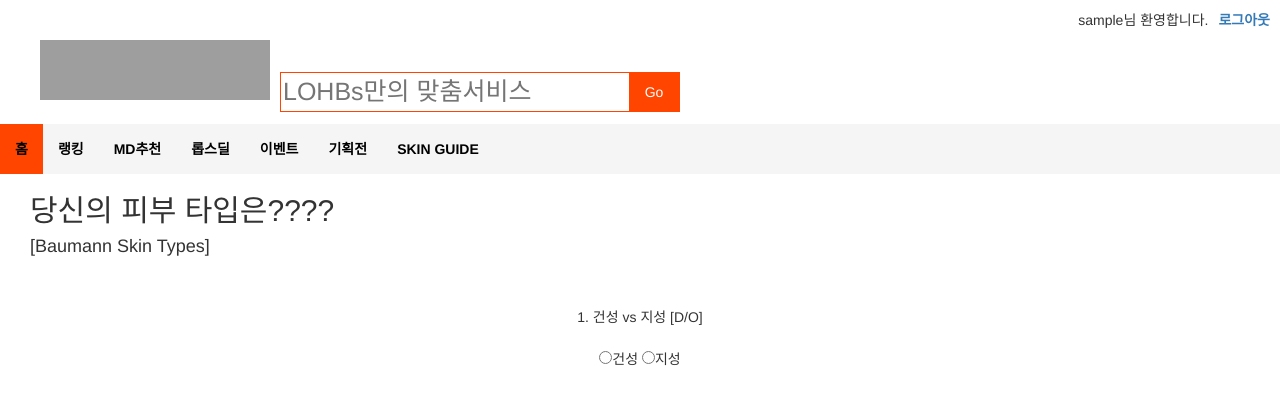
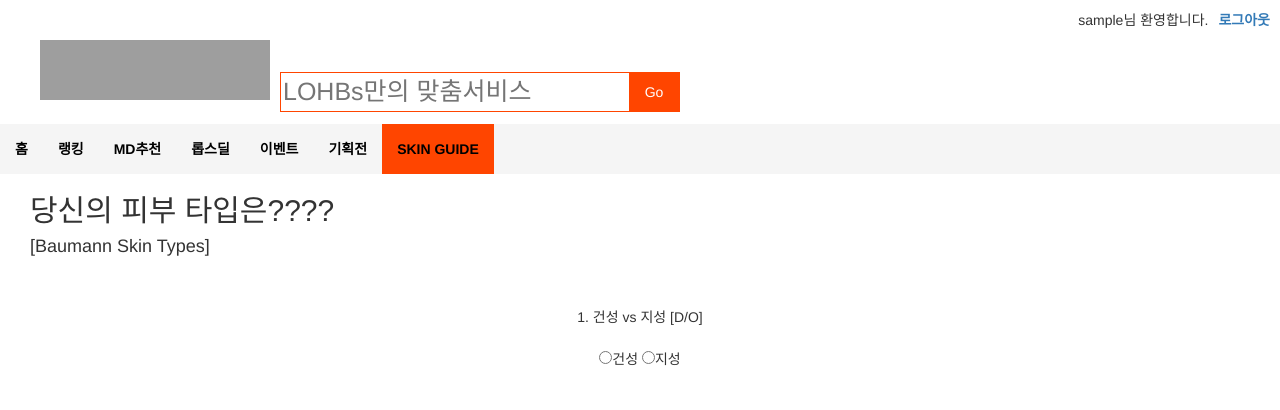
Before and after one commit to jin-my/skinguide, a Django app: page /skincheck/ in a window 1280 px wide. Shown: the top 410 px of the page. Run offline with Django 3.2, Linux system fonts and the light colour scheme; the visitor is signed in with stand-in values (Sample User, id 1); some libraries are stand-ins or nearby versions; grey boxes are pictures that could not be loaded.

Commit message:
진행중

```diff
--- a/skin/templates/skincheck.html
+++ b/skin/templates/skincheck.html
@@ -4,7 +4,7 @@ select page
 {% endblock %}
 {% block content %}
 {% load static %}
-{% csrf_token %}
+
 <!-- 사용자의 피부 타입이랑 기존 제품 후기? 같은 거 조사해서 정보를 추가하고 넘겨주는 페이지 -->
 
 
@@ -72,6 +72,7 @@ select page
             <input type="radio" name = "check_skin_type" value = "W">주름성
             <input type="radio" name = "check_skin_type" value = "T">탄력성
         </form>
+        {% csrf_token %}
         <br><br>
             <button onclick = "dontknow()">모름</button>
             <button onclick = "values()">확인</button>
--- a/skin/templates/skintypetest.html
+++ b/skin/templates/skintypetest.html
@@ -1,3 +1,4 @@
+
 <h1>skin type test</h1>
 
 <h3>건성 (Dry) vs 지성 (Oily)</h3>
@@ -248,7 +249,7 @@
             <span class="close-button">&times;</span>
             <h1 class="title">당신은 ____입니다!</h1>
             <!--<form action="#post.php" method="POST"> -->
-            <input type="button" id="cancel" value="피부유형 등록하기" onclick="location.href='skincheck.html'">
+            <input type="button" id="cancel" value="피부유형 등록하기" onclick="location.href='../skincheck'">
             </form>
         </div>
     </div>
--- a/static/css/style.css
+++ b/static/css/style.css
@@ -104,7 +104,7 @@ body {
     color: black;
 }
 
-.nav-item:nth-child(1) {
+.nav-item:nth-child(7) {
     background-color: orangered;
 }
 
```
Also changed, not shown: requirements.txt (+6 -1 lines), 2 other files.
